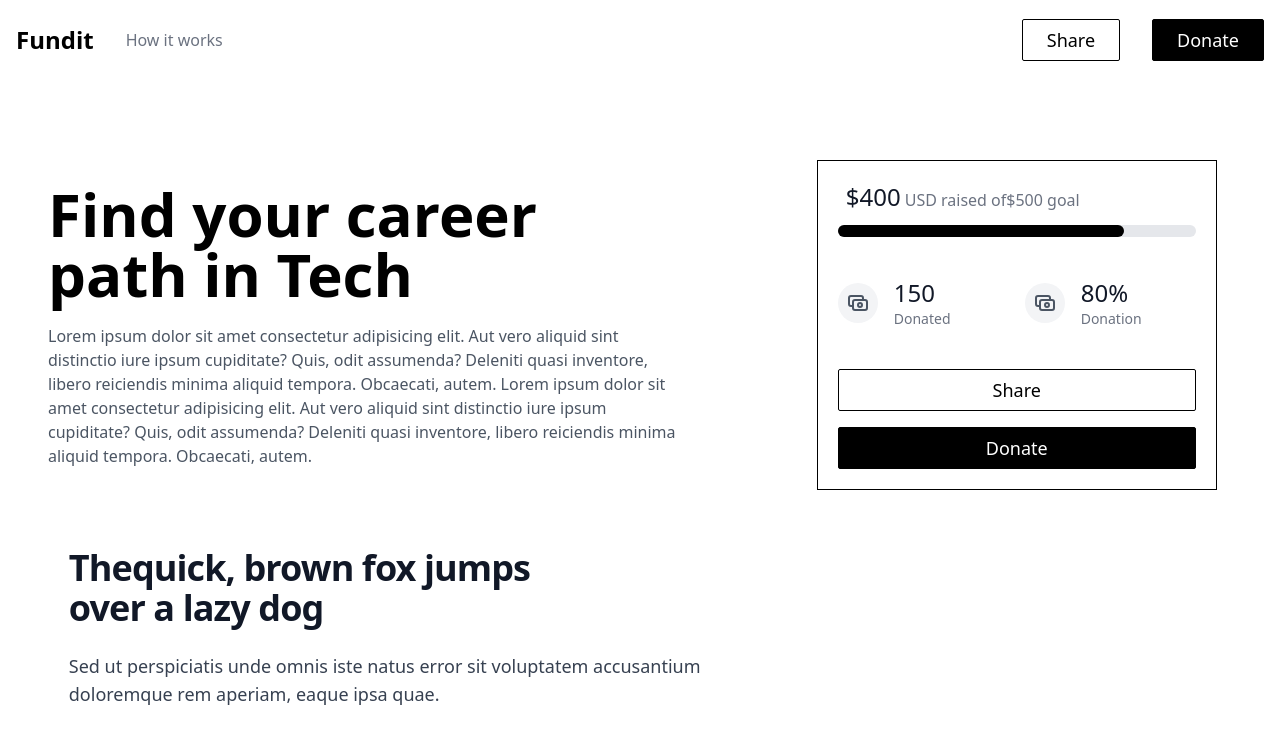
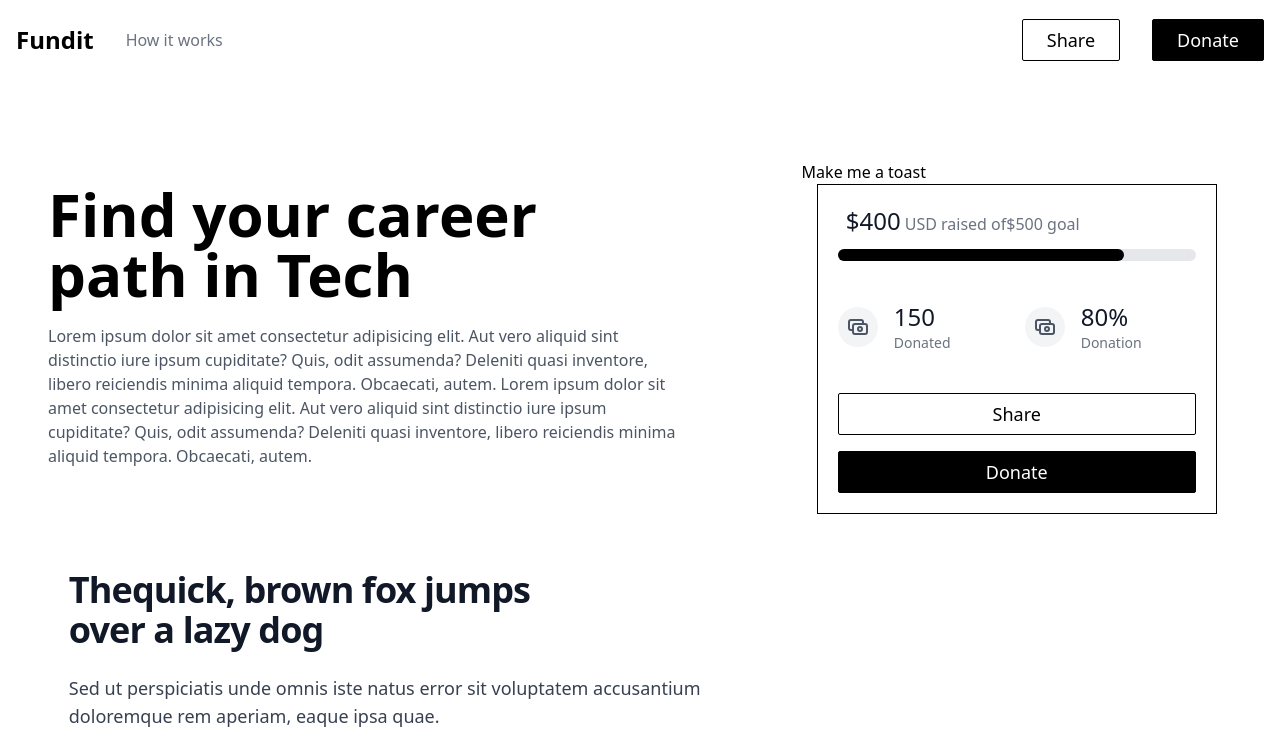
Before and after one commit to Faizol-Shobola/Fundit, a React (Create React App) app: page / in a window 1280 px wide. Shown: the top 748 px of the page. Built offline with nearby package versions, Linux system fonts and the light colour scheme.

Commit message:
Implement toast notification in the app

```diff
--- a/package.json
+++ b/package.json
@@ -9,6 +9,7 @@
     "react": "^18.2.0",
     "react-countup": "^6.5.0",
     "react-dom": "^18.2.0",
+    "react-hot-toast": "^2.4.1",
     "react-scripts": "5.0.1",
     "web-vitals": "^2.1.4"
   },
--- a/src/App.js
+++ b/src/App.js
@@ -5,6 +5,42 @@ import { Faq } from "./component/Faq";
 import Donate from "./component/Donate";
 import Footer from "./component/Footer";
 import Reward from "./component/Reward";
+import toast, { Toaster } from "react-hot-toast";
+
+// const notify = () => toast('Here is your toast.');
+const notify = () => {
+
+  // Tailwind Example
+  toast.custom((t) => (
+    <div
+      className={`${
+        t.visible ? 'animate-enter' : 'animate-leave'
+      } max-w-md w-full bg-white shadow-lg pointer-events-auto flex ring-1 ring-black ring-opacity-5`
+    }
+    >
+      <div className="flex-1 w-0 p-4">
+        <div className="flex items-start">
+          <div className="ml-3 flex-1">
+            <p className="text-sm font-medium text-gray-900">
+            💰 Tier 1 Donation
+            </p>
+            <p className="mt-1 text-sm text-gray-500">
+              Thank you for supporting ❤
+            </p>
+          </div>
+        </div>
+      </div>
+      <div className="flex border-l border-gray-200">
+        <button
+          onClick={() => toast.dismiss(t.id)}
+          className="w-full border border-transparent rounded-none rounded-r-lg p-4 flex items-center justify-center text-sm font-medium text-indigo-600 hover:text-indigo-500 focus:outline-none focus:ring-2 focus:ring-indigo-500"
+        >
+          Close
+        </button>
+      </div>
+    </div>
+  ));
+}
 
 function App() {
   return (
@@ -13,11 +49,25 @@ function App() {
         <Header />
       </div>
       <section className="grid grid-cols-5 gap-x-10 gap-y-5 grid-flow-row max-w-3xl lg:max-w-screen-xl mx-auto px-4 sm:px-6 md:pt-16 lg:px-8">
+        <Toaster
+          position="top-right"
+          reverseOrder={false}
+          toastOptions={{
+              duration: 1000,
+          }}
+          containerStyle={{
+            top: 100,
+          }}
+        />
         <div className="col-span-5 lg:col-span-3">
           <Banner />
         </div>
         <div className="col-span-5 lg:col-span-2 row-span-1  lg:sticky top-3 py-4">
-          <Donate />
+          <Donate>
+          <div>
+            <button onClick={notify}>Make me a toast</button>
+          </div>
+          </Donate>
         </div>
         <div className="col-span-5 lg:col-span-3">
           <Faq />
--- a/src/component/Donate.jsx
+++ b/src/component/Donate.jsx
@@ -1,7 +1,7 @@
 import React from 'react';
 import CountUp from 'react-countup';
 
-const Donate = () => {
+const Donate = ({children}) => {
 
     const totalGoal = 500;
     const moneyRealized = 400;
@@ -9,6 +9,7 @@ const Donate = () => {
 
   return (
     <div className="mx-auto w-full md:w-auto px-4">
+        {children}
         <div className="widget border border-black mx-auto w-full lg:max-w-[400px] p-5">
         <div>
             <span id="ProgressLabel" className="sr-only">
```
Also changed, not shown: 1 other file (tests, documents, lock files or other folders).
